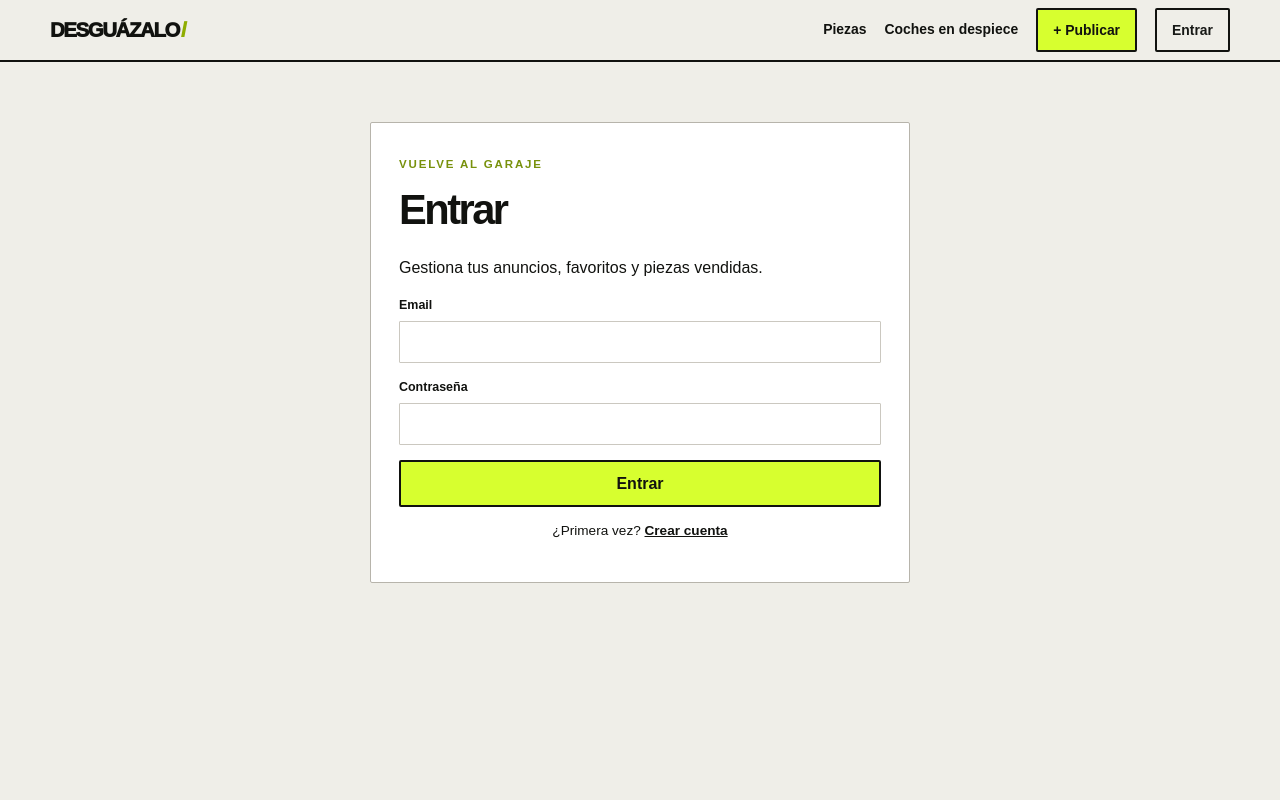
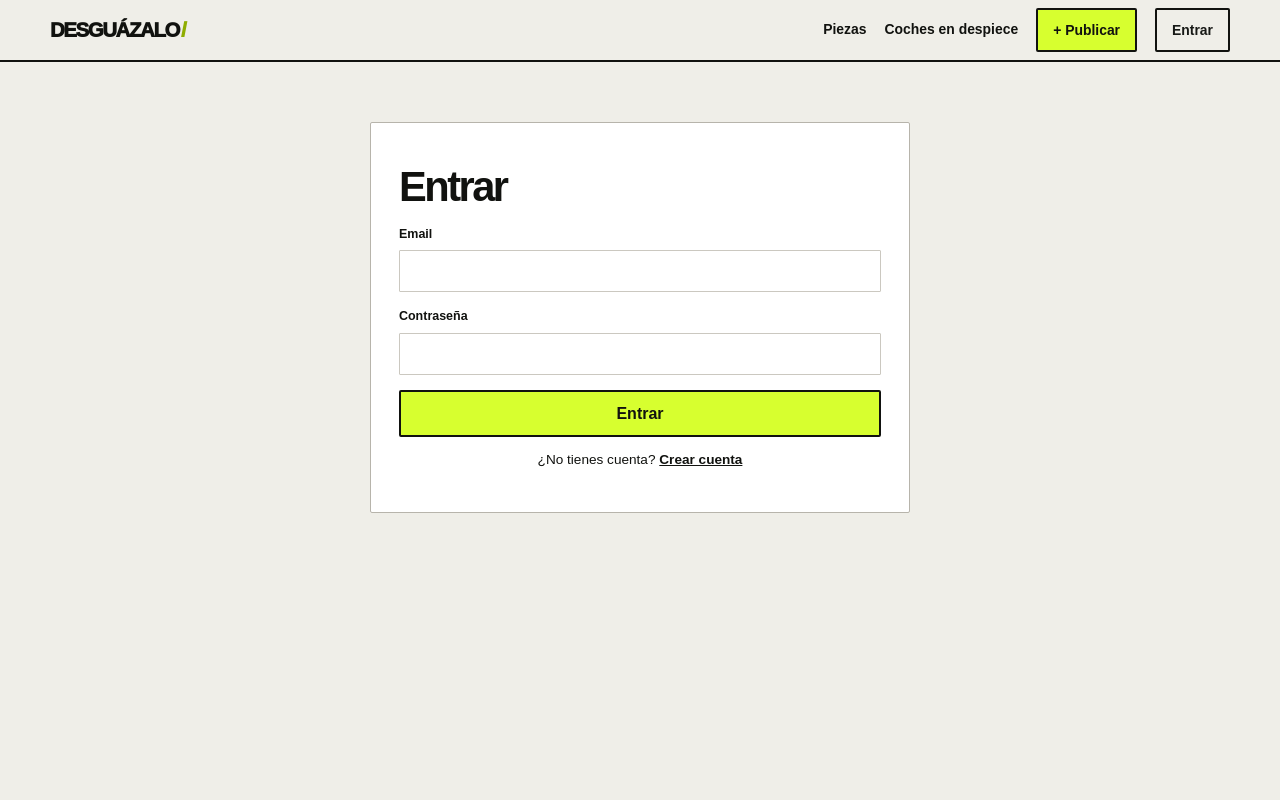
Before and after one commit to alexxarmaas/Proyectos, a Next.js app in the folder DESGUAZALO/: page /login in a window 1280 px wide. Shown: the top 800 px of the page. Built offline with nearby package versions, Linux system fonts and the light colour scheme; no server answers.

Commit message:
Remove marketing copy from login

```diff
--- a/DESGUAZALO/app/login/page.tsx
+++ b/DESGUAZALO/app/login/page.tsx
@@ -27,5 +27,5 @@ export default function LoginPage() {
     router.replace(next);
   }
 
-  return <div className="auth-shell"><section className="auth-card"><span className="kicker">VUELVE AL GARAJE</span><h1>Entrar</h1><p>Gestiona tus anuncios, favoritos y piezas vendidas.</p><form onSubmit={submit} className="stack-form"><label>Email<input type="email" required autoComplete="email" value={email} onChange={(e) => setEmail(e.target.value)} /></label><label>Contraseña<input type="password" required autoComplete="current-password" value={password} onChange={(e) => setPassword(e.target.value)} /></label>{error && <div className="form-error">{error}</div>}<button className="button button-primary full" disabled={busy}>{busy ? "Entrando…" : "Entrar"}</button></form><p className="auth-switch">¿Primera vez? <Link href="/registro">Crear cuenta</Link></p></section></div>;
+  return <div className="auth-shell"><section className="auth-card"><h1>Entrar</h1><form onSubmit={submit} className="stack-form"><label>Email<input type="email" required autoComplete="email" value={email} onChange={(e) => setEmail(e.target.value)} /></label><label>Contraseña<input type="password" required autoComplete="current-password" value={password} onChange={(e) => setPassword(e.target.value)} /></label>{error && <div className="form-error">{error}</div>}<button className="button button-primary full" disabled={busy}>{busy ? "Entrando…" : "Entrar"}</button></form><p className="auth-switch">¿No tienes cuenta? <Link href="/registro">Crear cuenta</Link></p></section></div>;
 }
```
